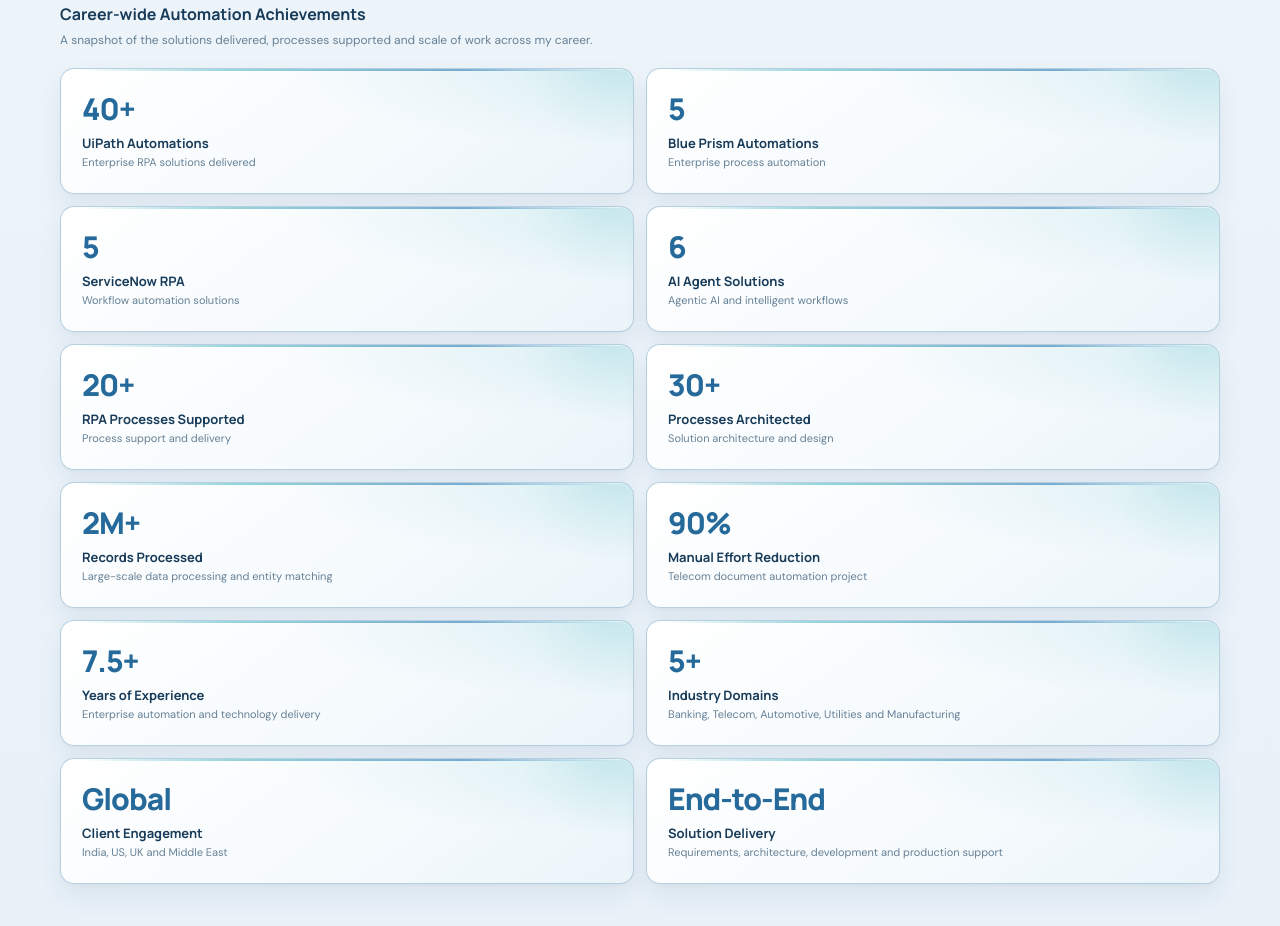
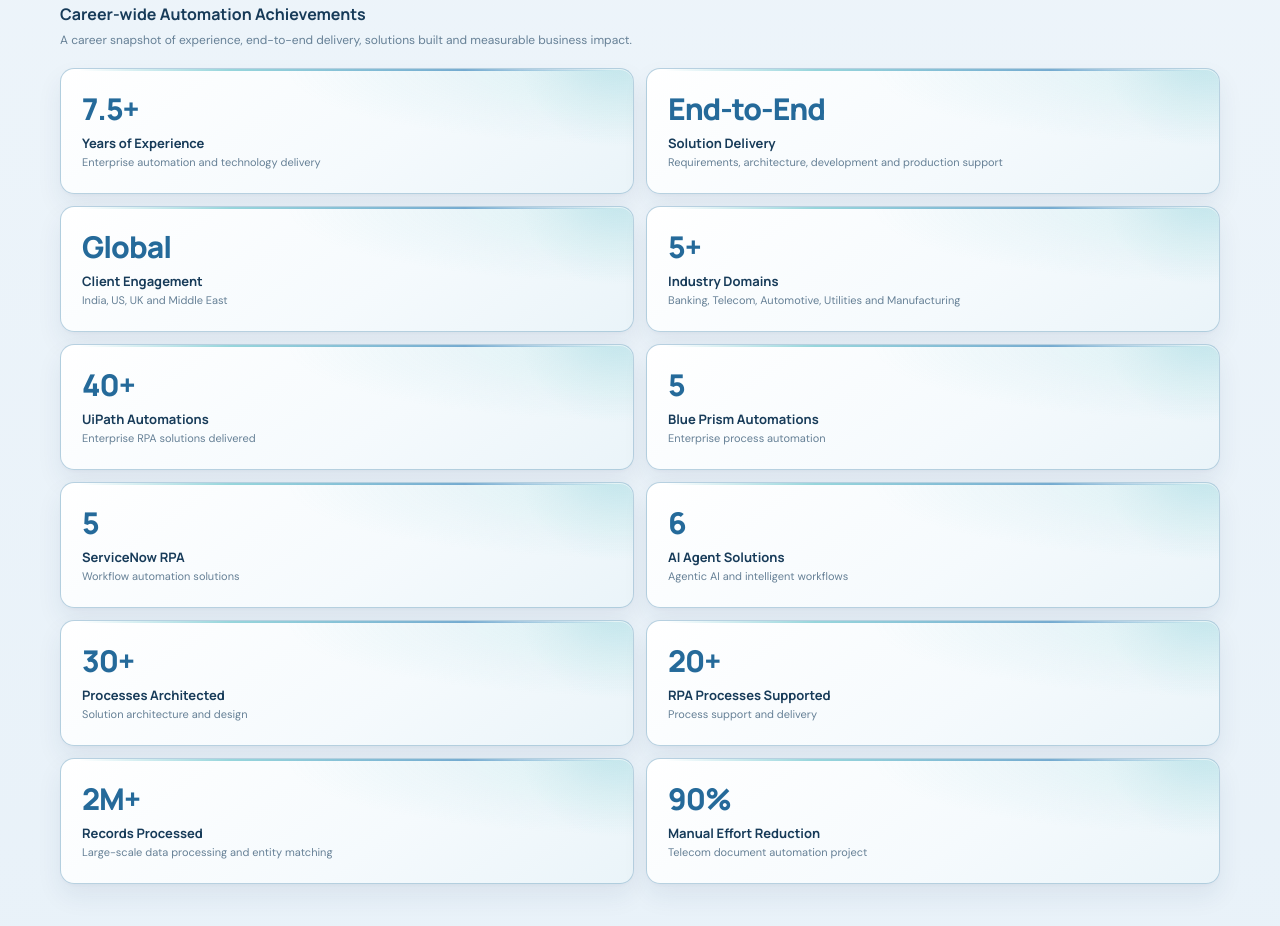
Before and after one commit to AbhirupDas-0509/AbhirupDas-0509.github.io, a plain HTML site: page index.html in a window 1280 px wide. Shown: the part 1592-2518 px from the top of the page. Drawn offline with Linux system fonts and the light colour scheme.

Commit message:
Reorder career achievements to lead with experience

```diff
--- a/index.html
+++ b/index.html
@@ -150,20 +150,20 @@
 
       <div class="career-achievements">
         <h3>Career-wide Automation Achievements</h3>
-        <p class="achievement-intro">A snapshot of the solutions delivered, processes supported and scale of work across my career.</p>
+        <p class="achievement-intro">A career snapshot of experience, end-to-end delivery, solutions built and measurable business impact.</p>
         <div class="achievement-grid">
+          <div class="achievement-card"><strong>7.5+</strong><span>Years of Experience</span><small>Enterprise automation and technology delivery</small></div>
+          <div class="achievement-card"><strong>End-to-End</strong><span>Solution Delivery</span><small>Requirements, architecture, development and production support</small></div>
+          <div class="achievement-card"><strong>Global</strong><span>Client Engagement</span><small>India, US, UK and Middle East</small></div>
+          <div class="achievement-card"><strong>5+</strong><span>Industry Domains</span><small>Banking, Telecom, Automotive, Utilities and Manufacturing</small></div>
           <div class="achievement-card"><strong>40+</strong><span>UiPath Automations</span><small>Enterprise RPA solutions delivered</small></div>
           <div class="achievement-card"><strong>5</strong><span>Blue Prism Automations</span><small>Enterprise process automation</small></div>
           <div class="achievement-card"><strong>5</strong><span>ServiceNow RPA</span><small>Workflow automation solutions</small></div>
           <div class="achievement-card"><strong>6</strong><span>AI Agent Solutions</span><small>Agentic AI and intelligent workflows</small></div>
+          <div class="achievement-card"><strong>30+</strong><span>Processes Architected</span><small>Solution architecture and design</small></div>
           <div class="achievement-card"><strong>20+</strong><span>RPA Processes Supported</span><small>Process support and delivery</small></div>
-          <div class="achievement-card"><strong>30+</strong><span>Processes Architected</span><small>Solution architecture and design</small></div>
           <div class="achievement-card"><strong>2M+</strong><span>Records Processed</span><small>Large-scale data processing and entity matching</small></div>
           <div class="achievement-card"><strong>90%</strong><span>Manual Effort Reduction</span><small>Telecom document automation project</small></div>
-          <div class="achievement-card"><strong>7.5+</strong><span>Years of Experience</span><small>Enterprise automation and technology delivery</small></div>
-          <div class="achievement-card"><strong>5+</strong><span>Industry Domains</span><small>Banking, Telecom, Automotive, Utilities and Manufacturing</small></div>
-          <div class="achievement-card"><strong>Global</strong><span>Client Engagement</span><small>India, US, UK and Middle East</small></div>
-          <div class="achievement-card"><strong>End-to-End</strong><span>Solution Delivery</span><small>Requirements, architecture, development and production support</small></div>
         </div>
       </div>
     </section>
```
